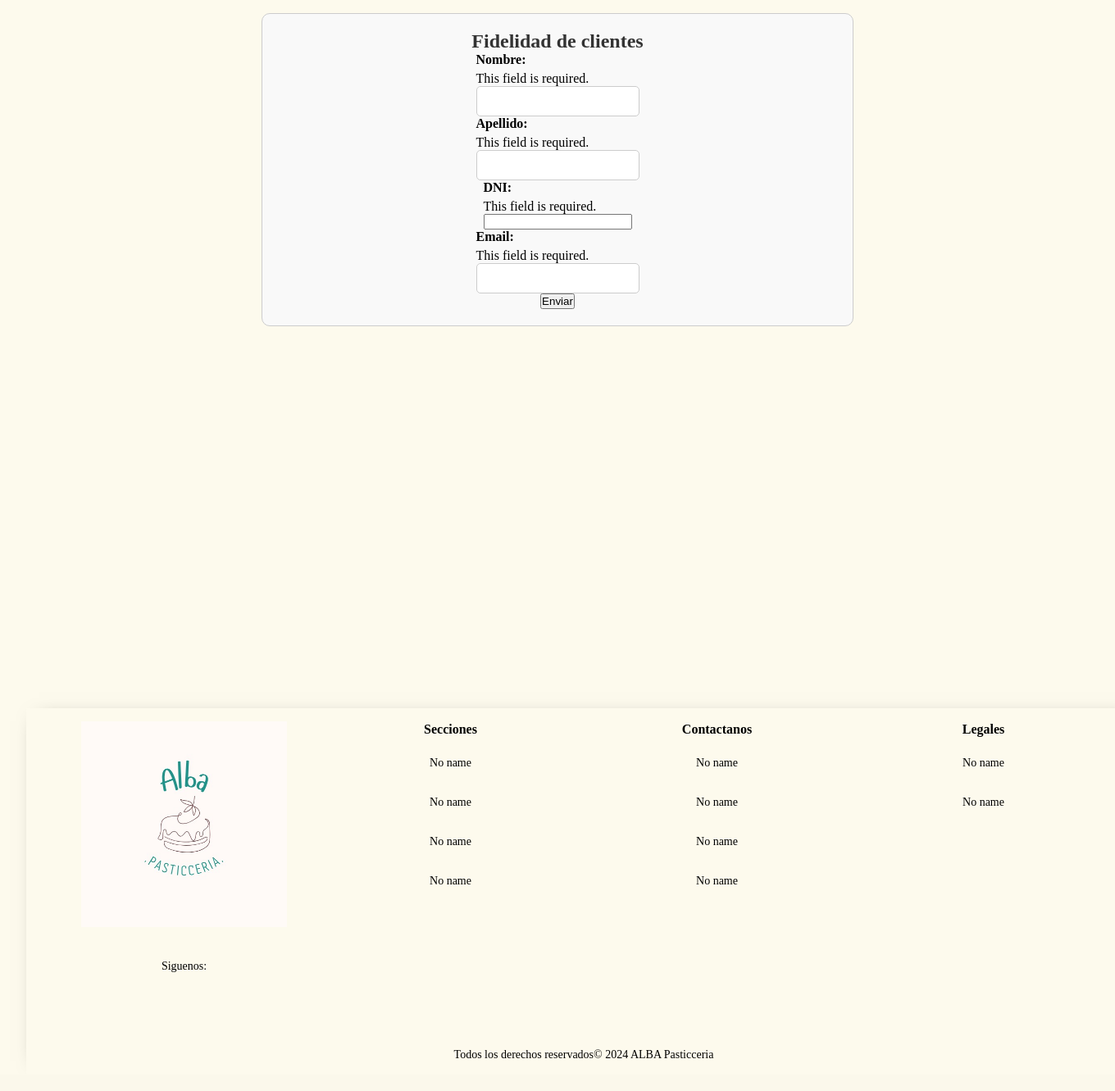
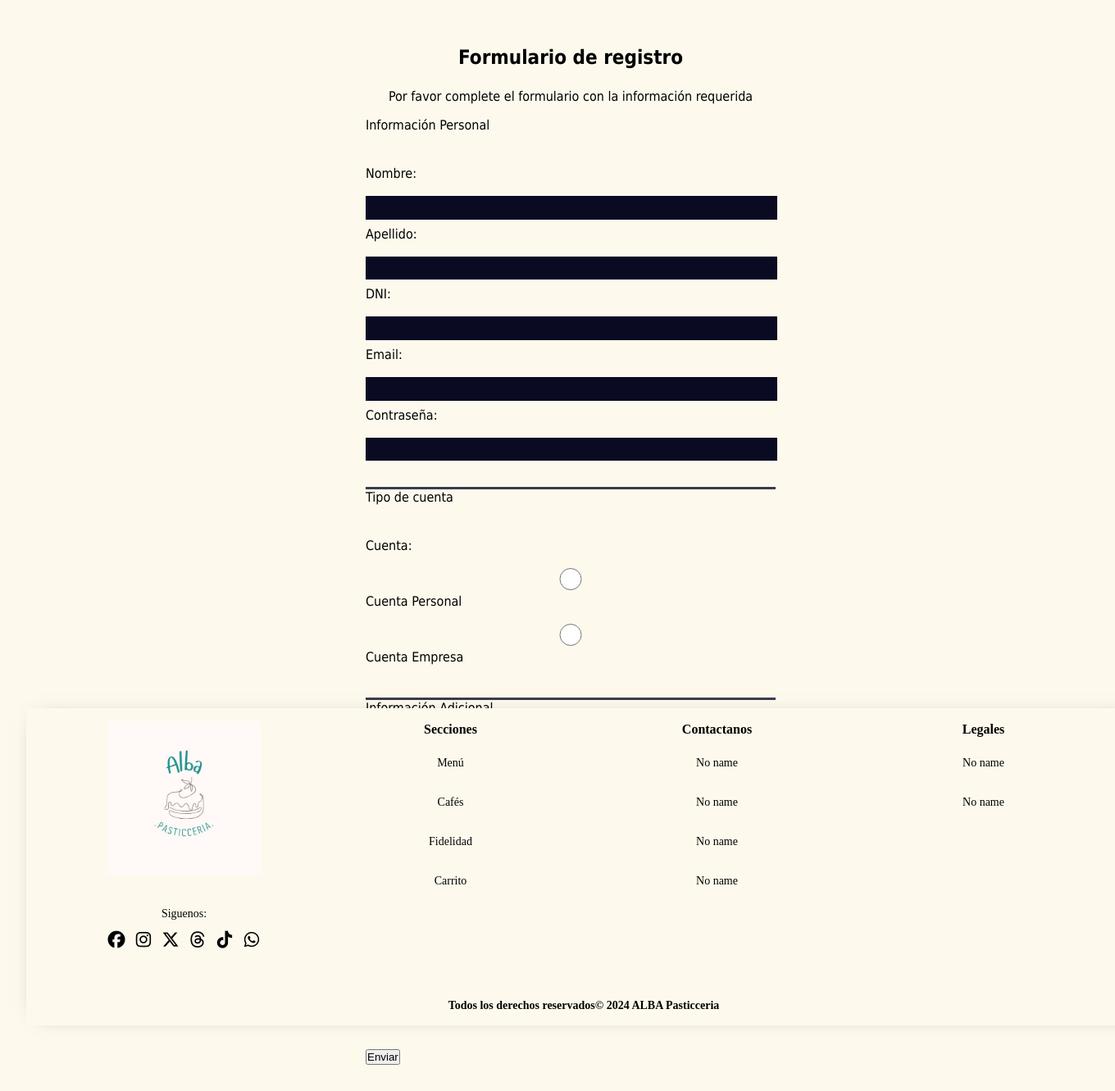
Before and after one commit to emantho/alba_pasticceria, a Django app: page /abm_clients in a window 1360 px wide; the page is wider, and only the part inside the window is pictured. Shown: the part 132-1463 px from the top of that part at 82% size. Before the commit the page ends 1423 px from the top of that part, so only its background shows below. Run offline with Django 5.2, Linux system fonts and the light colour scheme; some libraries are stand-ins or nearby versions.

Commit message:
Cambios generales + generado nuevo form de abm_clientes + eliminado clientList.html y css + limpieza estilos de cafe y menu +  nuevo stilo de abm_clientes + cambios menores

```diff
--- a/Alba/pasticceria/forms.py
+++ b/Alba/pasticceria/forms.py
@@ -4,10 +4,24 @@ from django.core.exceptions import ValidationError
 
 
 class AbmClientsForm(forms.Form):
-    userName = forms.CharField(label='Nombre', required=True, widget=forms.TextInput(attrs={'class':'blue_field'}))
+    userName = forms.CharField(label='Nombre', required=True)#, widget=forms.TextInput(attrs={'class':'blue_field'})
     lastName = forms.CharField(label='Apellido', required=True)
     dni = forms.IntegerField(label="DNI", required=True)
     email = forms.EmailField(label="Email", required=True)
+    password = forms.CharField(label="Contraseña",required=True, widget=forms.PasswordInput(attrs={'class': 'form-control'}))
+    CHOICES = [
+        ('1','Cuenta Personal'),
+        ('2','Cuenta Empresa'),
+    ]
+    Cuenta= forms.ChoiceField(widget=forms.RadioSelect, choices=CHOICES)
+    birthday = forms.DateField(label="Fecha de Nacimiento", widget=forms.SelectDateWidget)
+    optionList = [(1,"Facebook"),(2,"Instagram"),(3,"Tiktok"),(4,"Snapchat"),(5,"TV"),(6,"Radio"),(7,"Otro")]
+    hearFromUs = forms.CharField(label="¿Como nos conociste?", widget=forms.Select(choices=optionList))
+    comment = forms.CharField(widget=forms.Textarea(attrs={"rows":"5"}))
+
+
+
+
 
     def clean_userName(self):
         if not self.cleaned_data["userName"].isalpha():
--- a/Alba/pasticceria/static/pasticceria/css/abm_clients.css
+++ b/Alba/pasticceria/static/pasticceria/css/abm_clients.css
@@ -1,64 +1,80 @@
-/* Styles for abm_clients template */
+/* Styles for abm_clients template*/
 
-.main_div {
-    width: 50%;
-    margin: 0 auto;
-    padding: 20px;
-    border: 1px solid #ccc;
-    border-radius: 10px;
-    background-color: #f9f9f9;
+.main-div {
+    width: 100%;
+    margin: 1em;
+    height: 100%;
+    font-family: Tahoma;
+    font-size: 16px;
+    justify-content: center;
+    justify-items: center;
 }
 
-ul {
-    list-style-type: none;
+h2,
+p {
+    margin: 1em auto;
+    text-align: center;
 }
 
-.main_div h2 {
-    text-align: center;
-    color: #333;
+.form {
+    width: 60vw;
+    max-width: 500px;
+    min-width: 300px;
+    margin: 0 auto;
+    padding-bottom: 2em;
 }
 
-form.centered {
-    display: flex;
-    flex-direction: column;
-    align-items: center;
+fieldset {
+    border: none;
+    padding: 2rem 0;
+    border-bottom: 3px solid #3b3b4f;
 }
 
-form.centered p {
-    width: 100%;
-    margin-bottom: 15px;
+fieldset:last-of-type {
+    border-bottom: none;
 }
 
-form.centered label {
+label {
     display: block;
-    margin-bottom: 5px;
-    font-weight: bold;
+    margin: 0.5rem 0;
 }
 
-form.centered input[type="text"],
-form.centered input[type="email"],
-form.centered input[type="password"],
-form.centered select,
-form.centered textarea {
+input,
+textarea,
+select {
+    margin: 10px 0 0 0;
     width: 100%;
-    padding: 10px;
-    border: 1px solid #ccc;
-    border-radius: 5px;
-    box-sizing: border-box;
+    min-height: 2em;
 }
 
-form.centered input[type="submit"].submit-button {
-    width: auto;
-    padding: 10px 20px;
-    background-color: #5cb85c;
-    border: none;
-    border-radius: 5px;
-    color: white;
-    font-size: 16px;
-    cursor: pointer;
-    margin-top: 20px;
+input,
+textarea {
+    background-color: #0a0a23;
+    border: 1px solid #0a0a23;
+    color: #ffffff;
 }
 
-form.centered input[type="submit"].submit-button:hover {
-    background-color: #4cae4c;
+.inline {
+    width: unset;
+    margin: 0 0.5em 0 0;
+    vertical-align: middle;
 }
+
+input[type="submit"] {
+    display: block;
+    width: 60%;
+    margin: 1em auto;
+    height: 2em;
+    font-size: 1.1rem;
+    background-color: #3b3b4f;
+    border-color: white;
+    min-width: 300px;
+}
+
+input[type="file"] {
+    padding: 1px 2px;
+}
+
+a {
+    color: #dfdfe2
+}
--- a/Alba/pasticceria/static/pasticceria/css/base.css
+++ b/Alba/pasticceria/static/pasticceria/css/base.css
@@ -32,6 +32,8 @@
 }
 
 body {
+    display: flex;
+    flex-direction: column;
     background-color: var(--clr-headerBackground);
     min-height: 100svh;
     margin: 0
@@ -148,9 +150,10 @@ a:visited {
 /* FOOTER */
 /* pantallas menores a 577px */
 .footer-body {
+    box-sizing: content-box;
+    position:relative;
     color: var(--clr-white);
     padding: 26px 24px 0 24px;
-    position: relative;
     width: 100%;
 }
 
@@ -258,7 +261,7 @@ a:visited {
 @media only screen and (min-width: 992px) {
     .grid-sociales {
         display: grid;
-        grid-template-columns: 1fr 1fr 1fr;
+        grid-template-columns: 1fr 1fr 1fr 1fr 1fr 1fr;
     }
 }
 
@@ -268,7 +271,7 @@ a:visited {
 }
 
 .fa-brands:hover {
-    color: var(--clr-gray-dark);
+    color: var(--clr-navButtonHover);
 }
 
 .footer-column {
@@ -325,7 +328,7 @@ a:visited {
 
 .copyright-text {
     font-size: 14px;
-    font-weight: 400;
+    font-weight: 600;
     line-height: 16px;
     text-align: center;
 }
--- a/Alba/pasticceria/templates/pasticceria/abm_clients.html
+++ b/Alba/pasticceria/templates/pasticceria/abm_clients.html
@@ -9,15 +9,34 @@
 {% block main %}
 
     <div class="main_div">
-    <h2>Fidelidad de clientes</h2>
+    <h2>Formulario de registro</h2>
+    <p>Por favor complete el formulario con la información requerida</p>
 
+    <form class="form" method="POST" action=" {% url "abm_clients" %} ">
+        {% csrf_token %}
 
-    <form class="centered" method="POST" action=" {% url "abm_clients" %} ">
+        <fieldset>
+            <legend>Información Personal</legend>
+            {{ form.userName.label_tag }} {{ form.userName }}
+            {{ form.lastName.label_tag }} {{ form.lastName }}
+            {{ form.dni.label_tag }} {{ form.dni }}
+            {{ form.email.label_tag }} {{ form.email }}
+            {{ form.password.label_tag }} {{ form.password }}
+        </fieldset>
 
-        {% csrf_token %}
-        {{ abm_clients_form }}
+        <fieldset>
+            <legend>Tipo de cuenta</legend>
+            {{ form.Cuenta.label_tag }} {{ form.Cuenta }}
+        </fieldset>
 
-        <input type="submit" value="Enviar">
+        <fieldset>
+            <legend>Información Adicional</legend>
+            {{ form.birthday.label_tag }} {{ form.birthday }}
+            {{ form.hearFromUs.label_tag }} {{ form.hearFromUs }}
+            {{ form.comment.label_tag }} {{ form.comment }}
+        </fieldset>
+
+        <button type="submit">Enviar</button>
     </form>
     </div>
 
--- a/Alba/pasticceria/templates/pasticceria/base.html
+++ b/Alba/pasticceria/templates/pasticceria/base.html
@@ -6,6 +6,7 @@
     <meta charset="UTF-8">
     <meta name="viewport" content="width=device-width, initial-scale=1.0">
     <title>ALBA Pasticceria {% block tittle %}{% endblock tittle %}</title>
+    <script src="https://kit.fontawesome.com/a637af11bd.js" crossorigin="anonymous"></script>
     <!-- <link rel="stylesheet" href="https://stackpath.bootstrapcdn.com/bootstrap/4.5.2/css/bootstrap.min.css"> -->
     <link rel="stylesheet" href="{% static "pasticceria/css/base.css" %}">
     {% block css %}{% endblock css %}
@@ -73,7 +74,9 @@
                 <div class="footer-column">
                     <div class="social-copy">
                         <div class="logo-wrapper">
+                            <a class="navbar-brand" href=" {% url "index" %}">
                             <img class="footer-logo" src="{% static 'pasticceria/media/images/alba_logo.jpeg' %}" alt="footer-logo">
+                            </a>
                         </div>
                         Siguenos:
                         <div class="grid-sociales">
@@ -95,10 +98,10 @@
                 <div class="footer-column">
                     <span class="footer-title">Secciones</span>
                     <div class="footer-section">
-                        <a class="footer-link" rel="noopener noreferrer" target="_blank" href="#">No name</a>
-                        <a class="footer-link" rel="noopener noreferrer" target="_blank" href="#">No name</a>
-                        <a class="footer-link" rel="noopener noreferrer" target="_blank" href="#">No name</a>
-                        <a class="footer-link" rel="noopener noreferrer" target="_blank" href="#">No name</a>
+                        <a class="footer-link" rel="noopener noreferrer" href=" {% url 'menu' %} ">Menú</a>
+                        <a class="footer-link" rel="noopener noreferrer" href=" {% url 'cafe' %} ">Cafés</a>
+                        <a class="footer-link" rel="noopener noreferrer" href=" {% url 'abm_clients' %} ">Fidelidad</a>
+                        <a class="footer-link" rel="noopener noreferrer" href=" {% url 'carrito' %} ">Carrito</a>
                     </div>
                 </div>
                 <div class="footer-column">
--- a/Alba/pasticceria/urls.py
+++ b/Alba/pasticceria/urls.py
@@ -3,7 +3,6 @@ from . import views
 
 urlpatterns = [
     path('',views.index, name='index'),
-    path('client_list', views.client_list, name='client_list'),
     path('abm_clients', views.abm_clients, name='abm_clients'),
     path('menu', views.menu, name='menu'),
     path('cafe', views.cafe, name='cafe'),
--- a/Alba/pasticceria/views.py
+++ b/Alba/pasticceria/views.py
@@ -2,6 +2,7 @@ from django.shortcuts import render
 from django.http import HttpResponse
 from django.shortcuts import redirect
 from . import forms
+from .forms import AbmClientsForm
 import datetime
 from django.contrib import messages
 
@@ -28,8 +29,6 @@ def client_list(request):
 
 def abm_clients(request):
 
-    # Controlling request flow
-
     context = {}
 
     # Empty form request
@@ -49,7 +48,7 @@ def abm_clients(request):
         # IF NO correct
         # Saty in form but showing an error
 
-    return render(request, "pasticceria/abm_clients.html", context)
+    return render(request, "pasticceria/abm_clients.html", {'form':form})
 
 def menu(request):
     pasteleria = {
```
Also changed, not shown: Alba/pasticceria/static/pasticceria/css/cafe.css (+1 -29 lines), Alba/pasticceria/static/pasticceria/css/client_list.css (deleted, +0 -51 lines), Alba/pasticceria/static/pasticceria/css/menu.css (+8 -33 lines), Alba/pasticceria/templates/pasticceria/client_list.html (deleted, +0 -35 lines).
